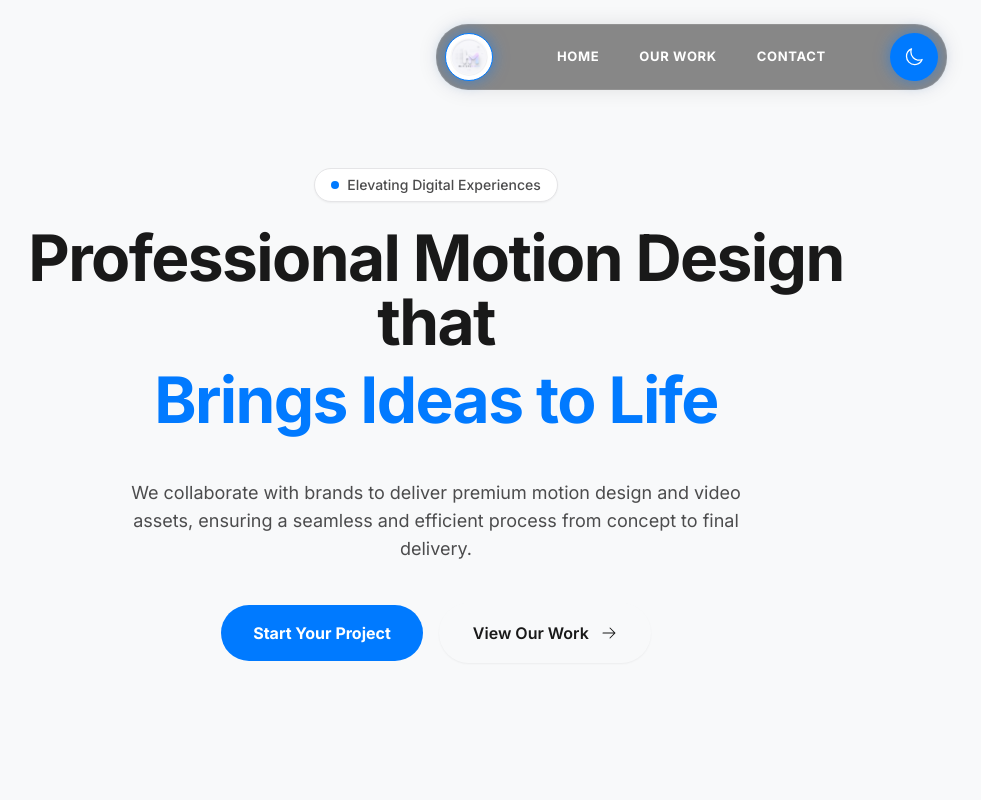
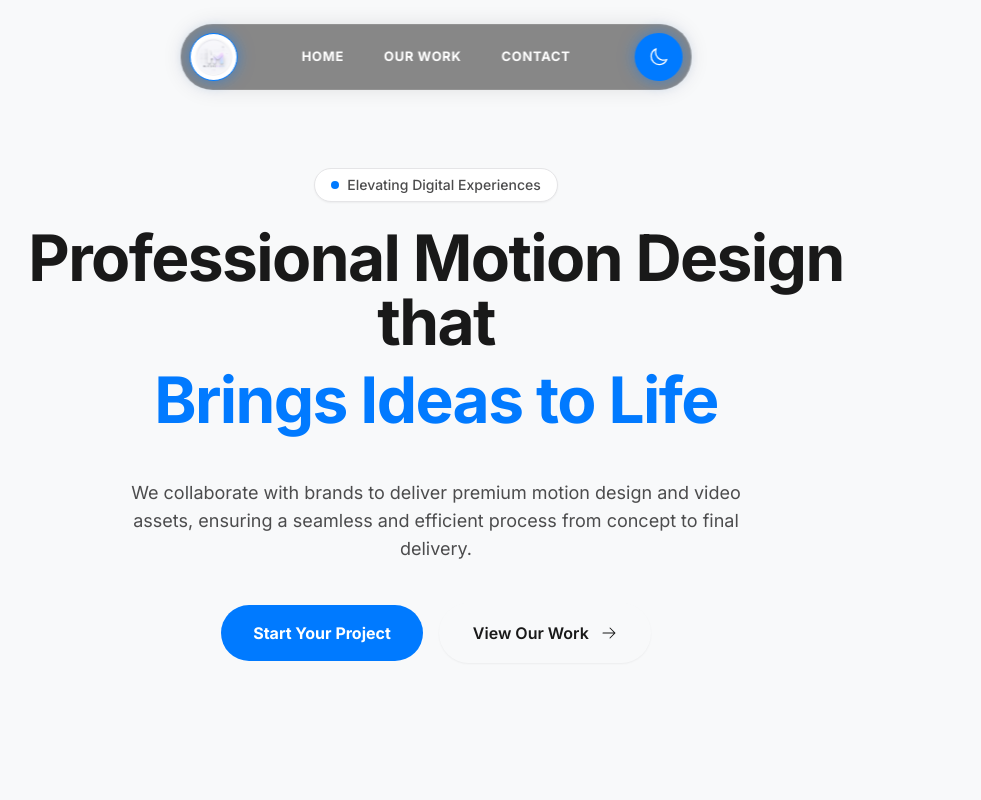
Before and after one commit to BerserkerOP/website, a Next.js app: page / in a window 1280 px wide. Shown: the top 800 px of the page, without its empty margins (204-1185 px from the left). Built offline with nearby package versions, Linux system fonts and the light colour scheme.

Commit message:
Fix TiltButton text highlight bug and center Navbar

```diff
--- a/components/Navbar.tsx
+++ b/components/Navbar.tsx
@@ -32,10 +32,10 @@ export default function Navbar() {
 
   return (
     <motion.nav
-      initial={{ y: -100 }}
-      animate={{ y: 0 }}
+      initial={{ y: -100, x: "-50%" }}
+      animate={{ y: 0, x: "-50%" }}
       transition={{ duration: 0.6, ease: "easeOut" }}
-      className={`fixed top-4 md:top-6 left-1/2 -translate-x-1/2 z-50 transition-all duration-300 flex items-center justify-between p-2 rounded-[32px] bg-[#7a7a7a]/90 backdrop-blur-md shadow-[0_0_20px_rgba(0,0,0,0.1)] border border-white/10 gap-8 md:gap-16 w-[95%] sm:w-auto max-w-4xl`}
+      className={`fixed top-4 md:top-6 left-1/2 z-50 transition-all duration-300 flex items-center justify-between p-2 rounded-[32px] bg-[#7a7a7a]/90 backdrop-blur-md shadow-[0_0_20px_rgba(0,0,0,0.1)] border border-white/10 gap-8 md:gap-16 w-[95%] sm:w-auto max-w-4xl`}
     >
       {/* Left Profile Picture */}
       <Link href="/" className="w-12 h-12 rounded-full bg-white flex items-center justify-center shadow-[0_0_15px_rgba(0,122,255,0.5)] border border-[#007AFF] shrink-0 overflow-hidden relative group">
--- a/components/TiltButton.tsx
+++ b/components/TiltButton.tsx
@@ -80,7 +80,7 @@ export default function TiltButton({ children, href, className = "", innerClassN
             }}
           />
         )}
-        <span className={`relative z-10 flex items-center gap-2 transition-colors duration-150 group-hover:bg-apple-blue group-hover:text-white group-active:bg-apple-blue group-active:text-white ${glow ? 'w-full h-full bg-apple-bg rounded-[inherit] justify-center' : ''} ${innerClassName}`}>
+        <span className={`relative z-10 flex items-center gap-2 transition-colors duration-150 ${glow ? 'group-hover:bg-apple-blue group-hover:text-white group-active:bg-apple-blue group-active:text-white w-full h-full bg-apple-bg rounded-[inherit] justify-center' : ''} ${innerClassName}`}>
           {children}
         </span>
 
```
